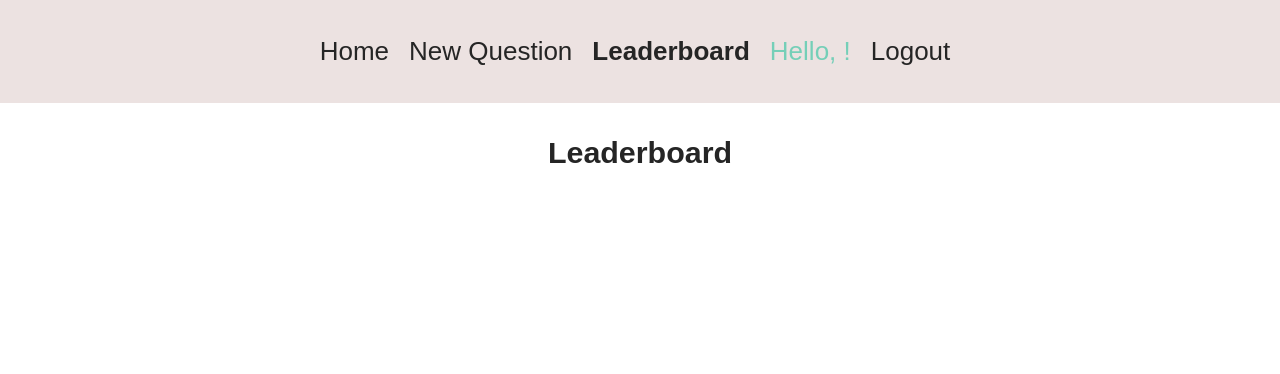
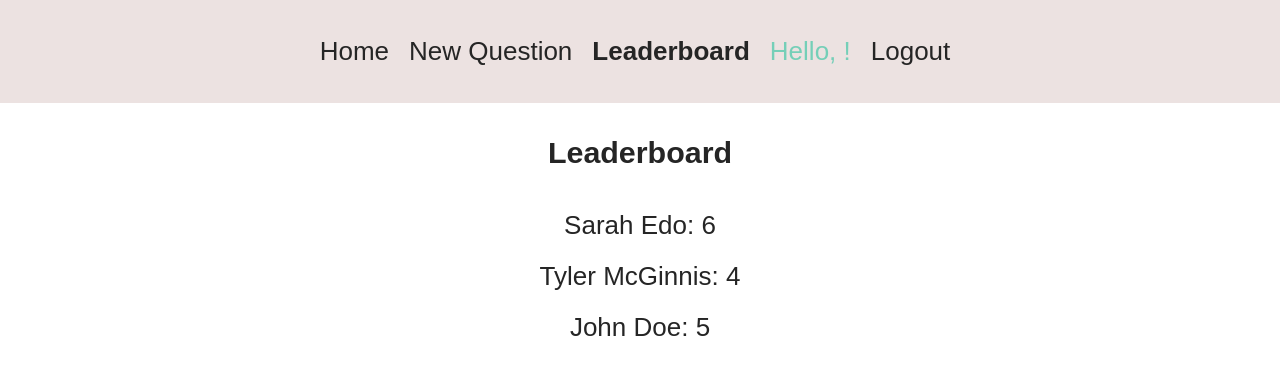
Before and after one commit to Widell79/would-you-rather, a React (Create React App) app: page /leaderboard in a window 1280 px wide. Both pictures are taken after a click on the button "Sign in". Shown: the top 374 px of the page. Built offline with nearby package versions, Linux system fonts and the light colour scheme.

Commit message:
feat: Leaderbord data

```diff
--- a/src/components/Leaderboard.js
+++ b/src/components/Leaderboard.js
@@ -1,9 +1,41 @@
 import React from "react";
+import { useSelector } from "react-redux";
+import { selectUsers } from "../features/users/usersSlice";
 
 const Leaderboard = (props) => {
+  const users = useSelector(selectUsers);
+
+  function mapStateToList(users) {
+    return {
+      usersIds: Object.keys(users),
+      usersValue: Object.values(users),
+    };
+  }
+
+  const usersList = mapStateToList(users);
+
+  const leader = usersList.usersValue.map((user) => {
+    return {
+      user: user.name,
+      answers: Object.keys(user.answers).length,
+      questions: Object.keys(user.questions).length,
+      total:
+        Object.keys(user.answers).length + Object.keys(user.questions).length,
+    };
+  });
+
   return (
     <div>
       <h3 className="center">Leaderboard</h3>
+      <ul>
+        {leader.map((u) => {
+          return (
+            <li>
+              {u.user}: {u.total}
+            </li>
+          );
+        })}
+      </ul>
     </div>
   );
 };
--- a/src/components/Question.js
+++ b/src/components/Question.js
@@ -19,6 +19,7 @@ const Question = ({ question }) => {
   }
 
   const usersList = mapStateToList(users);
+
   const avatar = usersList.usersValue
     .filter((user) => {
       return user.id === question.author;
--- a/src/components/QuestionsPage.js
+++ b/src/components/QuestionsPage.js
@@ -1,6 +1,7 @@
 import React from "react";
 
 const QuestionsPage = (props) => {
+  console.log(props);
   const { id } = props.match.params;
   return (
     <div>
```
